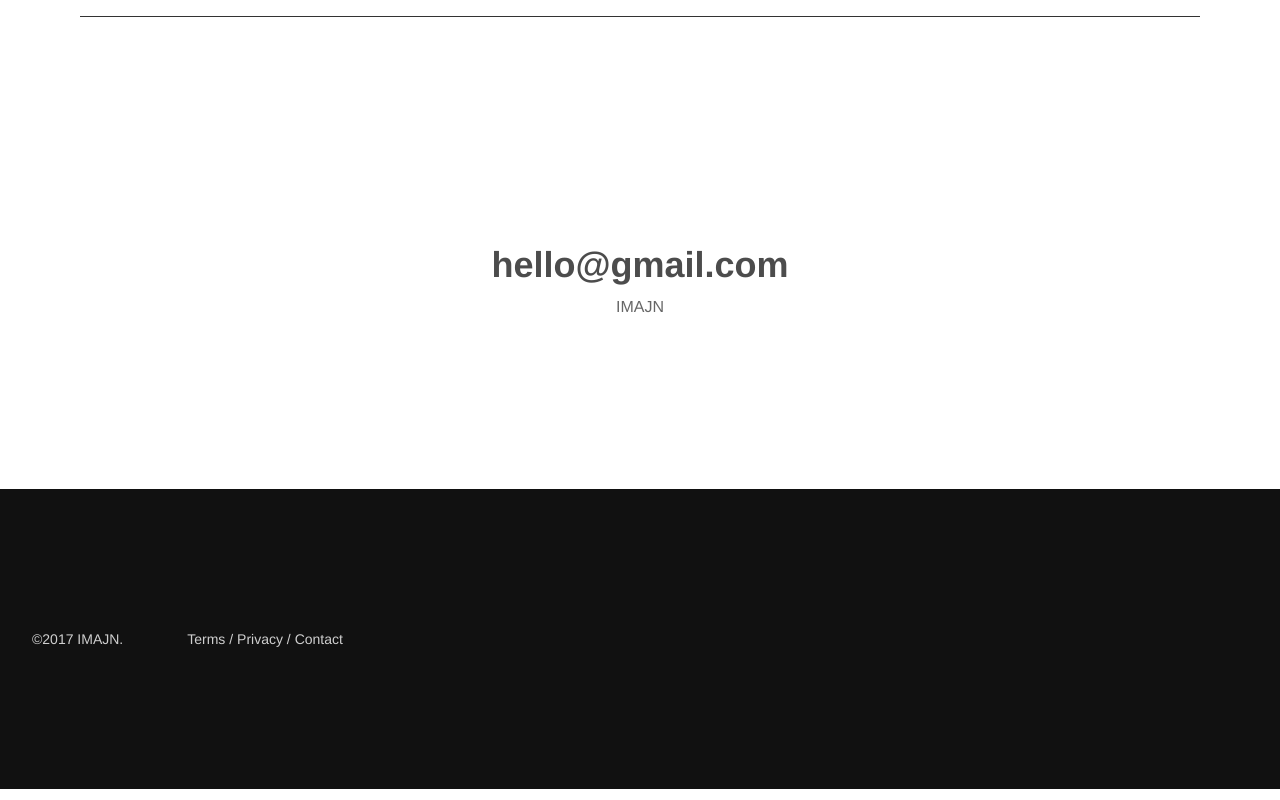
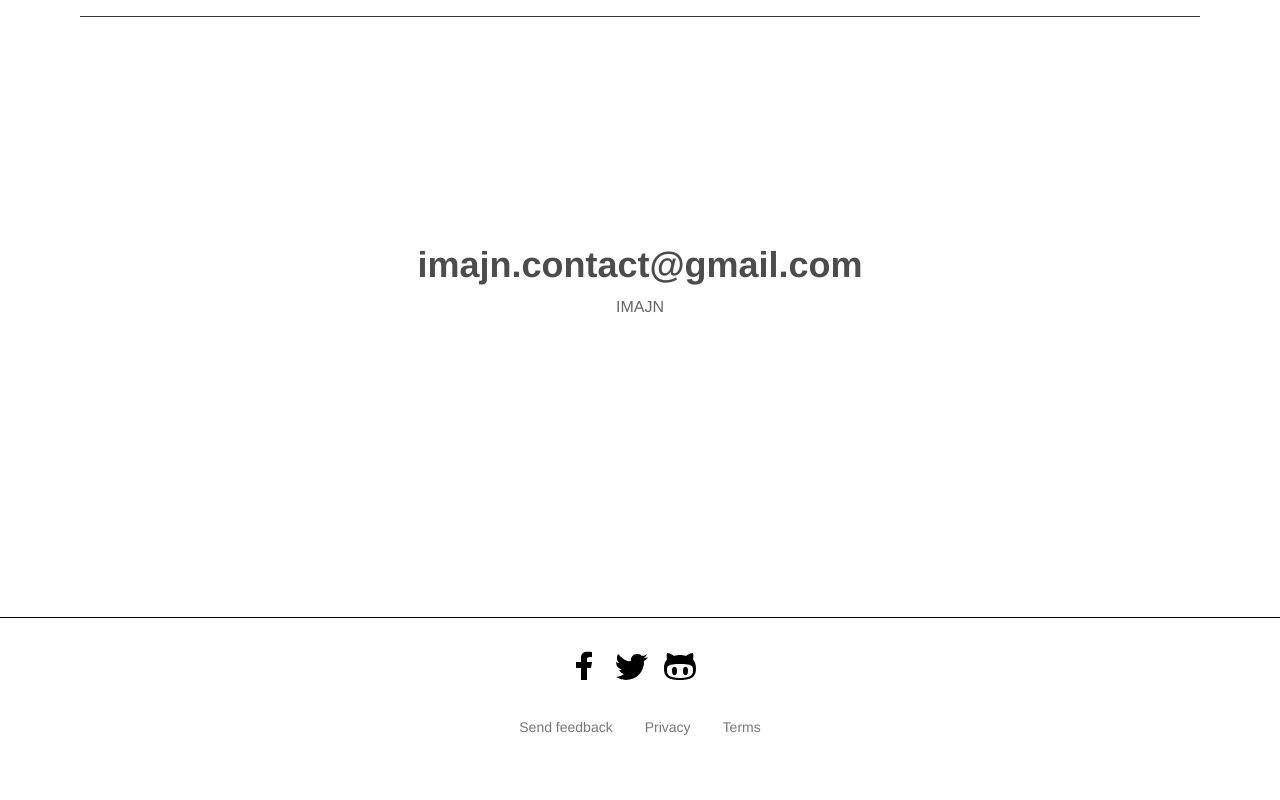
Before and after one commit to tango-cash/imajn, an Angular app: page /Contact in a window 1280 px wide. Shown: the part 319-1119 px from the top of the page. Built offline with nearby package versions, Linux system fonts and the light colour scheme.

Commit message:
Updated foot and added external links

```diff
--- a/src/app/app.component.html
+++ b/src/app/app.component.html
@@ -1,5 +1,5 @@
 <main class="w-100 cf helvetica dark-gray bg-white pa3 pa4-m pa2-l mw9 center">
-    <div class="fl w-100 w-100 pr2-l pl2-ns mb4 mb0-l mb4">
+    <div class="fl w-100 pr2-l pl2-ns mb4 mb0-l mb4">
         <div class="pa5">
             <div class="bb">
                 <div class="f4 f2-l fw7 mt0 pv3-l bb-l ">
@@ -17,10 +17,28 @@
 </main>
 <router-outlet></router-outlet>
 
-<footer class="bg-near-black white-80 pv5 helvetica pv6-l ph4">
-    <p class="f6"><span class="dib mr4 mr5-ns">©2017 IMAJN.</span>
-        <a class="link white-80 hover-light-purple" href="/#">Terms</a> /
-        <a class="link white-80 hover-gold" href="/#"> Privacy </a> /
-        <a class="link white-80 hover-green" href="mailto:contact@gmail.com?Subject=Let's work together">Contact</a>
-    </p>
+<footer class="bt mt6 helvetica mb4 pv4 ph3 ph5-ns tc">
+  <a class="link black dib h2 w2 br-100 mr3 hover-bg-light-blue" href="https://www.facebook.com/imajnstudios/" title="">
+    <svg data-icon="facebook" viewBox="0 0 32 32" style="fill:currentcolor">
+      <title>facebook icon</title>
+      <path d="M8 12 L13 12 L13 8 C13 2 17 1 24 2 L24 7 C20 7 19 7 19 10 L19 12 L24 12 L23 18 L19 18 L19 30 L13 30 L13 18 L8 18 z"></path>
+    </svg>
+  </a>
+  <a class="link black dib h2 w2 br-100 mr3 hover-bg-gold" href="#" title="">
+    <svg data-icon="twitter" viewBox="0 0 32 32" style="fill:currentcolor">
+      <title>twitter icon</title>
+      <path d="M2 4 C6 8 10 12 15 11 A6 6 0 0 1 22 4 A6 6 0 0 1 26 6 A8 8 0 0 0 31 4 A8 8 0 0 1 28 8 A8 8 0 0 0 32 7 A8 8 0 0 1 28 11 A18 18 0 0 1 10 30 A18 18 0 0 1 0 27 A12 12 0 0 0 8 24 A8 8 0 0 1 3 20 A8 8 0 0 0 6 19.5 A8 8 0 0 1 0 12 A8 8 0 0 0 3 13 A8 8 0 0 1 2 4"></path>
+    </svg>
+  </a>
+  <a class="link black dib br-100 h2 w2 mr3 hover-bg-light-blue" href="https://github.com/tango-cash" title="">
+    <svg data-icon="github" viewBox="0 0 32 32" style="fill:currentcolor">
+      <title>github icon</title>
+      <path d="M0 18 C0 12 3 10 3 9 C2.5 7 2.5 4 3 3 C6 3 9 5 10 6 C12 5 14 5 16 5 C18 5 20 5 22 6 C23 5 26 3 29 3 C29.5 4 29.5 7 29 9 C29 10 32 12 32 18 C32 25 30 30 16 30 C2 30 0 25 0 18 M3 20 C3 24 4 28 16 28 C28 28 29 24 29 20 C29 16 28 14 16 14 C4 14 3 16 3 20 M8 21 A1.5 2.5 0 0 0 13 21 A1.5 2.5 0 0 0 8 21 M24 21 A1.5 2.5 0 0 0 19 21 A1.5 2.5 0 0 0 24 21 z"></path>
+    </svg>
+  </a>
+  <div class="mt4">
+    <a href="https://goo.gl/forms/SjZYESLbULwbbsWd2" class="f6 link dim gray dib mr3 mr4-ns">Send feedback</a>
+    <a href="http://bit.ly/2vl3Qrp" class="f6 link dim gray dib mr3 mr4-ns">Privacy</a>
+    <a href="http://bit.ly/2uhW5G0" class="f6 link dim gray dib">Terms</a>
+  </div>
 </footer>
--- a/src/app/contact/contact.component.html
+++ b/src/app/contact/contact.component.html
@@ -1,6 +1,6 @@
 <main class="helvetica dark-gray bg-white vh-50 dt w-100">
     <div class="dtc v-mid tc white ph3 ph4-l">
-      <a href="mailto:contact@gmail.com?Subject=Let's work together" class="center link b f3 f2-ns dim black-70 lh-solid">hello@gmail.com</a>
+      <a href="mailto:imajn.contact@gmail.com?Subject=Let's work together" class="center link b f3 f2-ns dim black-70 lh-solid">imajn.contact@gmail.com</a>
       <p class=" center dim black-60 lh-solid">IMAJN</p>
     </div>
 </main>
```
